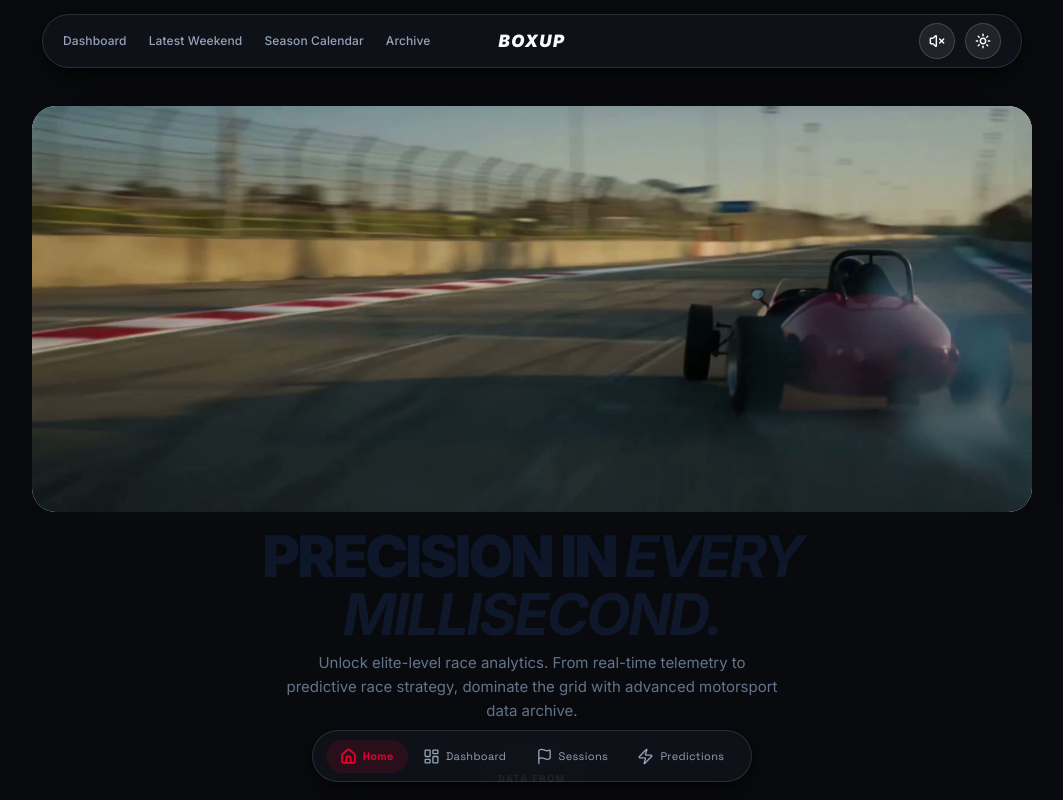
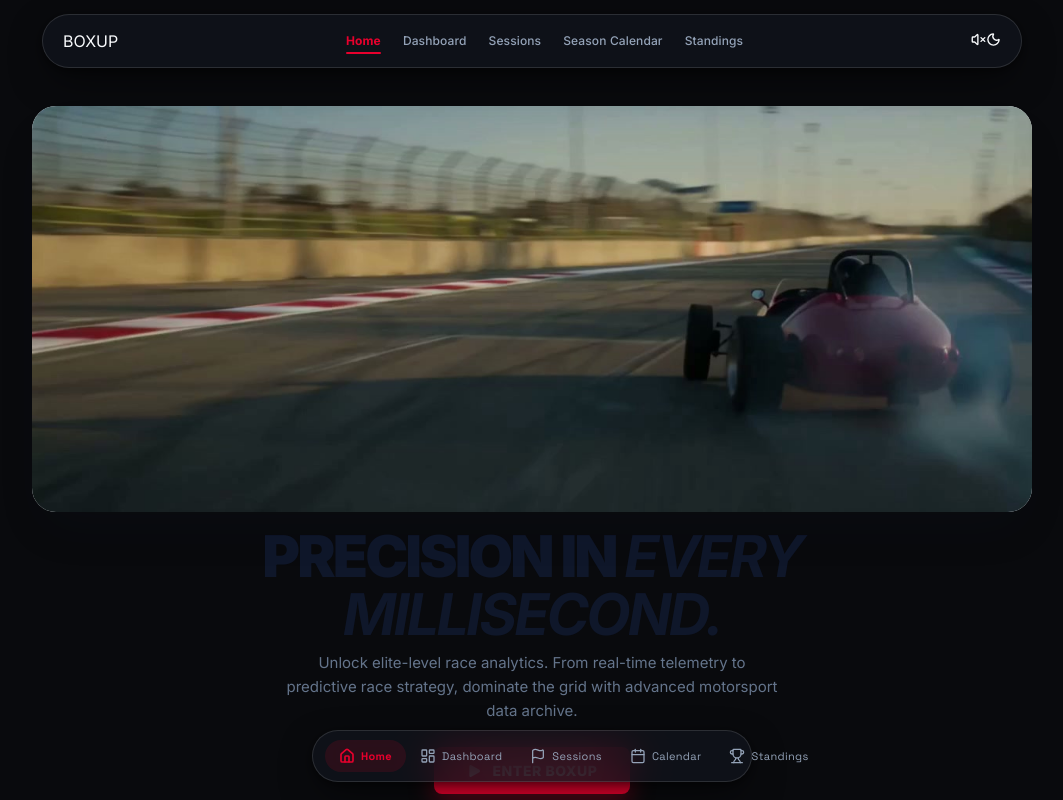
Before and after one commit to SheerWill007/Formula-I, a Next.js app in the folder apps/frontend/: page / in a window 1280 px wide. Shown: the top 800 px of the page, without its empty margins (108-1171 px from the left). Built offline with nearby package versions, Linux system fonts and the light colour scheme.

Commit message:
Positions and sound

```diff
--- a/apps/frontend/app/page.tsx
+++ b/apps/frontend/app/page.tsx
@@ -3,7 +3,7 @@
 import Image from 'next/image'
 import Link from 'next/link'
 import { useEffect, useRef, useState } from 'react'
-import { Zap, Brain, Globe, Activity } from 'lucide-react'
+import { Zap, Brain, Globe, Activity, Play } from 'lucide-react'
 
 function LandingHeroMedia() {
   const videoRef = useRef<HTMLVideoElement | null>(null)
@@ -155,6 +155,40 @@ export default function LandingPage() {
             predictive race strategy, dominate the grid with
             advanced motorsport data archive.
           </p>
+
+          {/* Enter BoxUp Button matching design */}
+          <div style={{ display: 'flex', justifyContent: 'center', marginBottom: 28 }}>
+            <Link
+              href="/dashboard"
+              style={{
+                display: 'inline-flex',
+                alignItems: 'center',
+                gap: 10,
+                background: '#E8002D',
+                color: '#FFFFFF',
+                padding: '13px 32px',
+                borderRadius: 8,
+                fontFamily: 'Inter, sans-serif',
+                fontSize: 14,
+                fontWeight: 800,
+                letterSpacing: '0.04em',
+                textDecoration: 'none',
+                boxShadow: '0 8px 24px rgba(232, 0, 45, 0.38)',
+                transition: 'transform 160ms ease, background 160ms ease, box-shadow 160ms ease',
+              }}
+              onMouseEnter={(e) => {
+                e.currentTarget.style.transform = 'translateY(-2px)'
+                e.currentTarget.style.boxShadow = '0 12px 28px rgba(232, 0, 45, 0.48)'
+              }}
+              onMouseLeave={(e) => {
+                e.currentTarget.style.transform = 'translateY(0)'
+                e.currentTarget.style.boxShadow = '0 8px 24px rgba(232, 0, 45, 0.38)'
+              }}
+            >
+              <Play size={16} fill="#FFFFFF" strokeWidth={0} />
+              ENTER BOXUP
+            </Link>
+          </div>
         </div>
 
         {/* Partners / Data sources strip */}
--- a/apps/frontend/components/layout/BottomNav.tsx
+++ b/apps/frontend/components/layout/BottomNav.tsx
@@ -2,13 +2,14 @@
 
 import Link from 'next/link'
 import { usePathname } from 'next/navigation'
-import { Home, Flag, Zap, LayoutDashboard } from 'lucide-react'
+import { Home, LayoutDashboard, Flag, Calendar, Trophy } from 'lucide-react'
 
 const NAV = [
   { href: '/', label: 'Home', icon: Home },
   { href: '/dashboard', label: 'Dashboard', icon: LayoutDashboard },
   { href: '/sessions', label: 'Sessions', icon: Flag },
-  { href: '/predictions', label: 'Predictions', icon: Zap },
+  { href: '/schedule', label: 'Calendar', icon: Calendar },
+  { href: '/dashboard#standings', label: 'Standings', icon: Trophy },
 ]
 
 export default function BottomNav() {
@@ -25,7 +26,7 @@ export default function BottomNav() {
               href={href}
               className={`bottom-nav-link ${active ? 'active' : ''}`}
             >
-              <Icon size={17} strokeWidth={active ? 2.5 : 1.9} />
+              <Icon size={16} strokeWidth={active ? 2.5 : 1.9} />
               <span className="bottom-nav-label">
                 {label}
               </span>
--- a/apps/frontend/components/layout/TopBar.tsx
+++ b/apps/frontend/components/layout/TopBar.tsx
@@ -19,14 +19,22 @@ export default function TopBar() {
 
   const navItems = [
     {
+      name: 'Home',
+      href: '/',
+      active: pathname === '/',
+      isHome: true,
+    },
+    {
       name: 'Dashboard',
       href: '/dashboard',
       active: pathname === '/dashboard',
     },
     {
-      name: 'Latest Weekend',
-      href: '/sessions/latest',
-      active: pathname === '/sessions/latest' || pathname.endsWith('/overview'),
+      name: 'Sessions',
+      href: '/sessions',
+      active:
+        pathname === '/sessions' ||
+        pathname.startsWith('/sessions/'),
     },
     {
       name: 'Season Calendar',
@@ -34,13 +42,9 @@ export default function TopBar() {
       active: pathname === '/schedule',
     },
     {
-      name: 'Archive',
-      href: '/sessions',
-      active:
-        pathname === '/sessions' ||
-        (pathname.startsWith('/sessions/') &&
-          pathname !== '/sessions/latest' &&
-          !pathname.endsWith('/overview')),
+      name: 'Standings',
+      href: '/dashboard#standings',
+      active: pathname === '/dashboard#standings',
     },
   ]
 
@@ -49,8 +53,16 @@ export default function TopBar() {
   return (
     <header className="topbar-wrapper">
       <nav className="topbar-tube">
-        {/* Left Section: Nav Links */}
-        <div className="topbar-left">
+        {/* Left Section: Logo with Live Dot */}
+        <div className="topbar-brand-section">
+          <Link href="/" className="topbar-brand-capsule" aria-label="BoxUp Home">
+            <span className="live-indicator-dot" />
+            <span className="brand-wordmark">BOXUP</span>
+          </Link>
+          <div className="brand-divider" />
+        </div>
+
+        {/* Center Section: Navigation Links */}
         <div className="topbar-nav-links">
           {navItems.map((item) => {
             const isActive = item.active
@@ -58,38 +70,29 @@ export default function TopBar() {
               <Link
                 key={item.name}
                 href={item.href}
-                  className={`topbar-link ${isActive ? 'active' : ''}`}
+                className={`topbar-link ${isActive ? 'active' : ''} ${item.isHome ? 'home-tab' : ''}`}
               >
                 {item.name}
               </Link>
             )
           })}
         </div>
-        </div>
 
-        {/* Center Section: Italicized BoxUp Brand */}
-        <div className="topbar-center">
-          <Link href="/" className="topbar-brand" aria-label="BoxUp Home">
-            <span className="brand-italic">BOXUP</span>
-          </Link>
-        </div>
-
-        {/* Right Section: Music & Theme Toggles */}
-        <div className="topbar-right">
-          {/* Music Toggle */}
+        {/* Right Section: Sound Toggle & Theme Toggle */}
+        <div className="topbar-controls">
+          {/* Sound / Music Toggle */}
           <button
             type="button"
             onClick={toggleMusic}
-            aria-label={isPlaying ? 'Pause music' : 'Play music'}
-            title={isPlaying ? 'Mute ambient sound' : 'Play ambient audio'}
-            className={`tube-icon-button ${isPlaying ? 'active' : ''}`}
+            aria-label={isPlaying ? 'Mute sound' : 'Play sound'}
+            title={isPlaying ? 'Mute atmospheric sound' : 'Play atmospheric sound'}
+            className={`tube-control-btn sound-toggle ${isPlaying ? 'playing' : ''}`}
           >
             {isPlaying ? (
-              <Volume2 size={16} strokeWidth={2.2} />
+              <Volume2 size={15} strokeWidth={2.2} />
             ) : (
-              <VolumeX size={16} strokeWidth={2.2} />
+              <VolumeX size={15} strokeWidth={2.2} />
             )}
-            {isPlaying && <span className="music-pulse-dot" />}
           </button>
 
           {/* Theme Toggle */}
@@ -98,12 +101,12 @@ export default function TopBar() {
             onClick={() => setTheme(isDark ? 'light' : 'dark')}
             aria-label={isDark ? 'Switch to Light Mode' : 'Switch to Dark Mode'}
             title={isDark ? 'Light Mode' : 'Dark Mode'}
-            className="tube-icon-button theme-toggle"
+            className="tube-control-btn theme-toggle"
           >
             {isDark ? (
-              <Sun size={16} strokeWidth={2.2} className="theme-icon sun" />
+              <Moon size={15} strokeWidth={2.2} />
             ) : (
-              <Moon size={16} strokeWidth={2.2} className="theme-icon moon" />
+              <Sun size={15} strokeWidth={2.2} />
             )}
           </button>
         </div>
```
Lines whose indentation alone changed are shown as unchanged.
